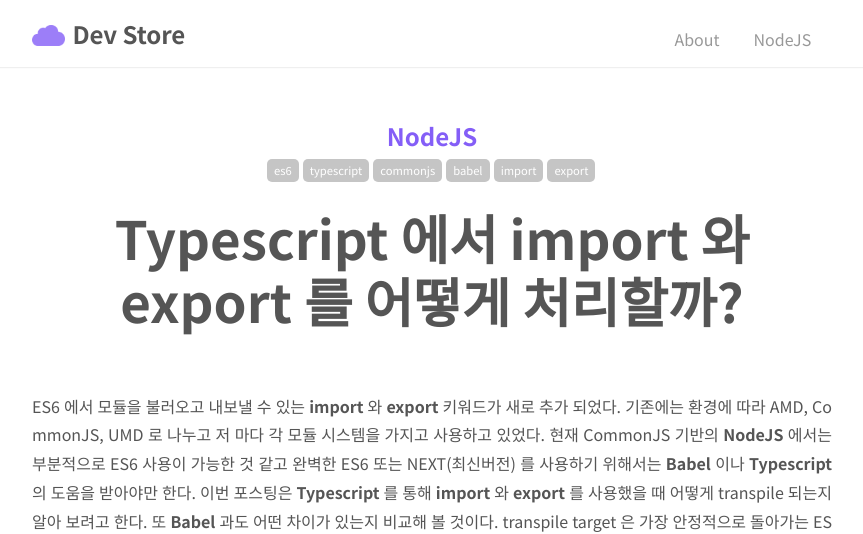
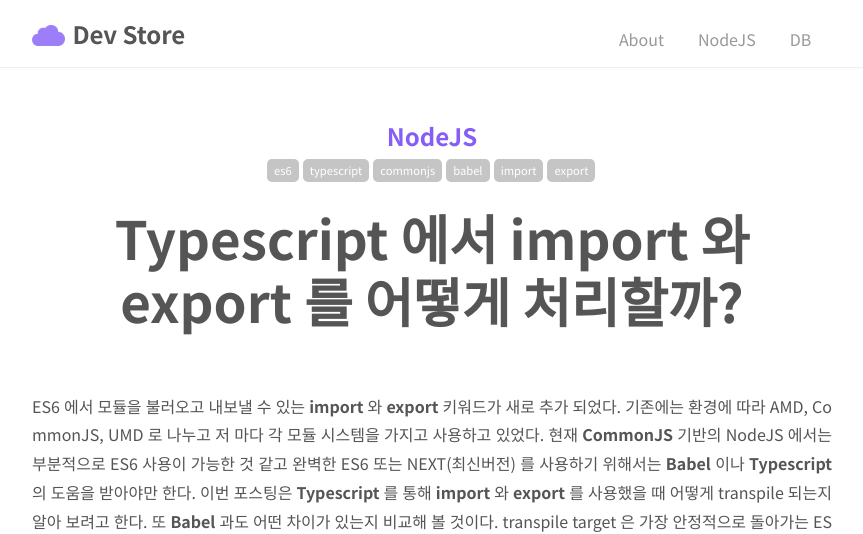
Before and after one commit to Shin-Hyunggyu/Shin-Hyunggyu.github.io, a Jekyll site: the page built from _posts/NodeJS/2018-08-30-typescript-import-export.md, in a window 1280 px wide. Shown: the top 534 px of the page, without its empty margins (208-1071 px from the left). Built offline with Jekyll 4.4.1, drawn with Linux system fonts in a browser that asks for light colours; comment, search, counter and statistics services are not loaded; some of the changed text lies outside the part shown.

Commit message:
fix, feat: 이전에 작성한 typescript(import, export) 포스트 수정, mongodb 소개 추가 1. 이전에 작성한 포스트 말이 꼬인것같아서 수정 2. DB 분류 페이지 추가 3. mongodb 소개 포스팅 4. ul 관련 태그 패딩값 조절 mongodb 명령어 포스팅 예정

````diff
--- a/_posts/NodeJS/2018-08-30-typescript-import-export.md
+++ b/_posts/NodeJS/2018-08-30-typescript-import-export.md
@@ -8,7 +8,7 @@
 date: 2018-08-30
 ---
 
-ES6 에서 모듈을 불러오고 내보낼 수 있는 **import** 와 **export** 키워드가 새로 추가 되었다. 기존에는 환경에 따라 AMD, CommonJS, UMD 로 나누고 저 마다 각 모듈 시스템을 가지고 사용하고 있었다. 현재 CommonJS 기반의 **NodeJS** 에서는 부분적으로 ES6 사용이 가능한 것 같고 완벽한 ES6 또는 NEXT(최신버전) 를 사용하기 위해서는 **Babel** 이나 **Typescript** 의 도움을 받아야만 한다. 이번 포스팅은 **Typescript** 를 통해 **import** 와 **export** 를 사용했을 때 어떻게 transpile 되는지 알아 보려고 한다. 또 **Babel** 과도 어떤 차이가 있는지 비교해 볼 것이다. transpile target 은 가장 안정적으로 돌아가는 ES5 로 하겠다.
+ES6 에서 모듈을 불러오고 내보낼 수 있는 **import** 와 **export** 키워드가 새로 추가 되었다. 기존에는 환경에 따라 AMD, CommonJS, UMD 로 나누고 저 마다 각 모듈 시스템을 가지고 사용하고 있었다. 현재 **CommonJS** 기반의 NodeJS 에서는 부분적으로 ES6 사용이 가능한 것 같고 완벽한 ES6 또는 NEXT(최신버전) 를 사용하기 위해서는 **Babel** 이나 **Typescript** 의 도움을 받아야만 한다. 이번 포스팅은 **Typescript** 를 통해 **import** 와 **export** 를 사용했을 때 어떻게 transpile 되는지 알아 보려고 한다. 또 **Babel** 과도 어떤 차이가 있는지 비교해 볼 것이다. transpile target 은 가장 안정적으로 돌아가는 ES5 로 하겠다.
 
 # CommonJS 와 ES6 비교
 
@@ -76,7 +76,7 @@
 
 # Typescript 에서 import 와 export 의 transpile
 
-**Typescript** 에서 CommonJS 기반의 모듈을 어떻게 **import** 하는지 살펴보기 위해 '**3rd-module.js**' 를 추가했다. 아직까지는 <u>npm 에 올라와 있는 대부분의 모듈들이 CommonJS 기반으로 제공되고 있다는 점을 유의해야 한다.</u>
+**Typescript** 에서 **CommonJS** 기반의 모듈을 어떻게 **import** 하는지 살펴보기 위해 '**3rd-module.js**' 를 추가했다. 아직까지는 <u>npm 에 올라와 있는 대부분의 모듈들이 <b>CommonJS</b> 기반으로 제공되고 있다는 점을 유의해야 한다.</u>
 
 ### 1. ES6(Typescript)
 
@@ -90,7 +90,7 @@
 export default tsModule;
 ```
 
-- 3rd-module.js (npm install 을 통해 다운 받을 수 있는 CommonJS 기반의 모듈이라고 생각)
+- 3rd-module.js (npm install 을 통해 다운 받을 수 있는 **CommonJS** 기반의 모듈이라고 생각)
 
 ```js
 const thirdModule = {
@@ -223,7 +223,7 @@
 
 # Babel VS Typescript
 
-**Babel** 에서 CommonJS 기반의 모듈을 어떻게 **import** 하는지 살펴보기 위해 '**commonjs-module.js**' 를 추가했다.
+**Babel** 에서 **CommonJS** 기반의 모듈을 어떻게 **import** 하는지 살펴보기 위해 '**commonjs-module.js**' 를 추가했다.
 
 ### 1. ES6
 
@@ -359,3 +359,8 @@
 ```js
 import name from module;  // import * as alias from module; 도 가능
 ```
+
+<br>
+
+**※ Reference**
+  * [타입스크립트 밋업 2018 1분기 첫번째 세션 손찬욱님 (NAVER) - TypeScript로부터 얻은 것과 잃은 것](https://www.youtube.com/watch?v=3M92klkicVc&list=PLV6pYUAZ-ZoG0WgaxL9sk2hDMSmXwC_HG)
--- a/_sass/tale/_base.scss
+++ b/_sass/tale/_base.scss
@@ -1,3 +1,9 @@
+$gl-ms         : "screen and (max-width: 23.5em)"; // up to 360px
+$gl-xs         : "screen and (max-width: 35.5em)"; // up to 568px
+$gl-sm         : "screen and (max-width: 48em)";   // max 768px
+$gl-md         : "screen and (max-width: 64em)";   // max 1024px
+$gl-lg         : "screen and (max-width: 80em)";   // max 1280px
+
 * {
   @include box-sizing;
   line-height: 1.5;
@@ -63,6 +69,33 @@
   max-width: 100%;
 }
 
-td {
-  vertical-align: top;
+table {
+  border-spacing: 1;
+  border-collapse: collapse;
+  border:1px solid #e5e5e5;
+  background:white;
+  overflow:hidden;
+  min-width: 60%;
+  max-width: 100%;
+  margin:0 auto;
+  position:relative;
+
+  * {
+    position:relative;
+  }
+
+  thead tr {
+    height:40px;
+    background:#d0bfff;
+    font-size:16px;
+  }
+
+  tbody tr {
+    height:40px;
+    border-bottom:1px solid #e5e5e5;
+
+    &:last-child {
+      border:0;
+    }
+  }
 }
--- a/_sass/tale/_post.scss
+++ b/_sass/tale/_post.scss
@@ -3,6 +3,26 @@
 
   ul {
     padding-left: 2rem;
+
+    ul {
+      padding-left: 1rem;
+    }
+
+    ol {
+      padding-left: 0.75rem;
+    }
+  }
+
+  ol {
+    padding-left: 1.75rem;
+
+    ul {
+      padding-left: 1rem;
+    }
+
+    ol {
+      padding-left: 0.87rem;
+    }
   }
 
   hr {
````
Also changed, not shown: other parts of _posts/NodeJS/2018-08-30-typescript-import-export.md (+9 -9 lines), _posts/DB/2018-09-09-mongodb-introduce.md (added, +138 -0 lines), page/db.md (added, +6 -0 lines), assets/img/posts/DB/2018-09-09/download.png (added), assets/img/posts/DB/2018-09-09/install.jpg (added), assets/img/posts/DB/2018-09-09/path.jpg (added).
